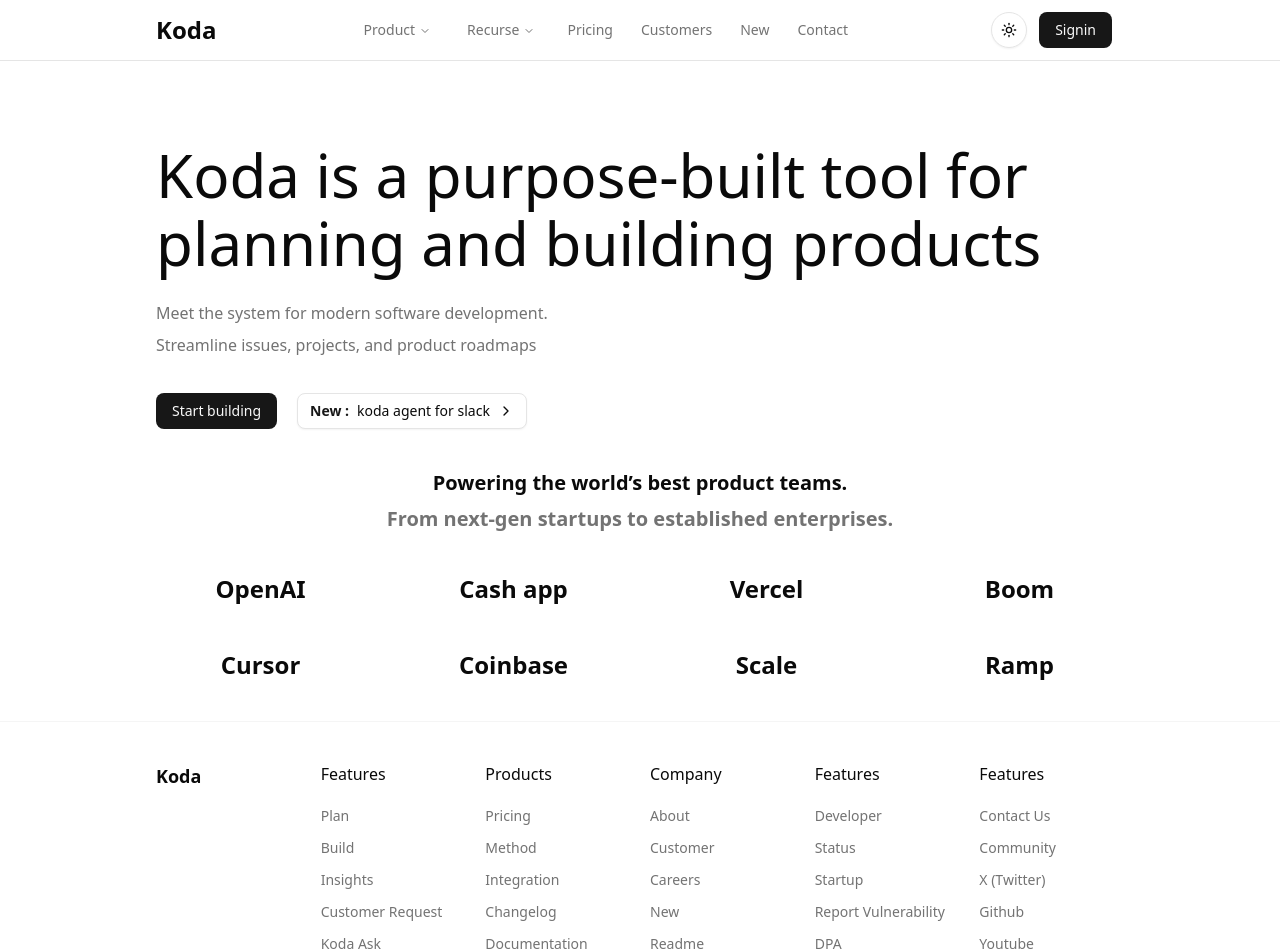
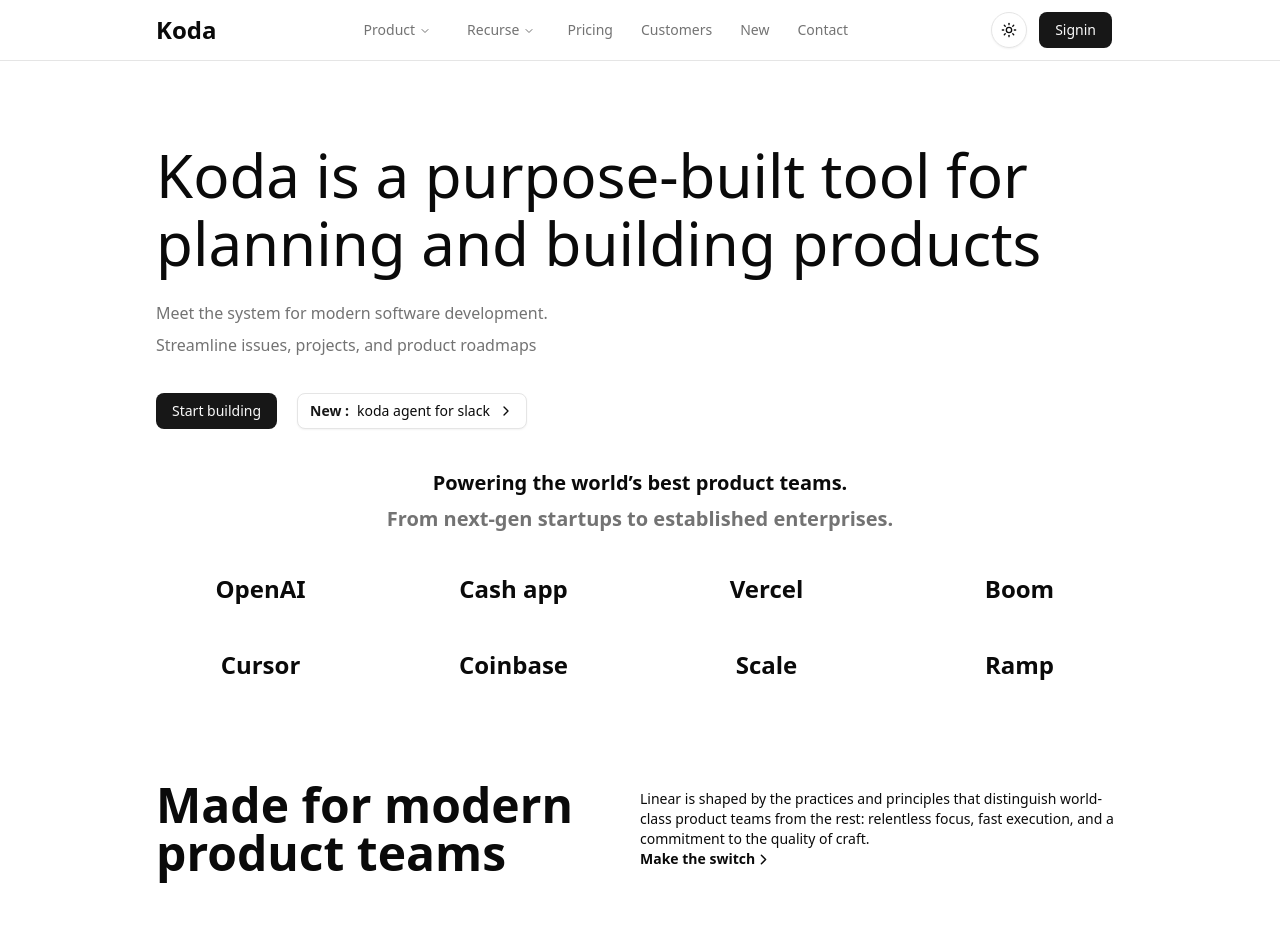
Before and after one commit to rashedulraha/koda, a Next.js app: page / in a window 1280 px wide. Shown: the top 952 px of the page. Built offline with nearby package versions, Linux system fonts and the light colour scheme.

Commit message:
addad udpate product header

```diff
--- a/src/app/(authentication)/layout.tsx
+++ b/src/app/(authentication)/layout.tsx
@@ -1,4 +1,8 @@
 // app/(authentication)/layout.tsx
+import Container from "@/components/Responsive/Container";
+import { ArrowLeft } from "lucide-react";
+import Link from "next/link";
+
 import React from "react";
 
 export default function AuthLayout({
@@ -8,8 +12,19 @@
 }) {
   return (
     <div className="auth-wrapper flex flex-col min-h-screen">
-      <header className="p-4 text-center border-b backdrop-blur-3xl">
-        Authentication Portal
+      <header className="relative p-4  border-b backdrop-blur-3xl ">
+        <Container>
+          <div className="flex items-center">
+            <div className="absolute">
+              <Link href={"/"} className="flex items-end gap-1">
+                <ArrowLeft /> <h2>Home</h2>
+              </Link>
+            </div>
+            <div className="flex-1 text-center">
+              <h2>Authentication Portal</h2>
+            </div>
+          </div>
+        </Container>
       </header>
 
       <main className="flex-1 flex items-center justify-center">
--- a/src/app/(main)/_HomePage/HomePage.tsx
+++ b/src/app/(main)/_HomePage/HomePage.tsx
@@ -4,6 +4,7 @@
 import Link from "next/link";
 import Customer_Marquee from "./Shared/Customer_Marquee/Customer_Marquee";
 import { Customer_Data } from "./Shared/Customer_Data/Customer_data";
+import ModernProduct from "./Shared/ModernProduct/ModernProduct";
 
 const HomePage = () => {
   return (
@@ -70,6 +71,11 @@
             </div>
           </div>
         </div>
+
+        {/* third section  */}
+        <div>
+          <ModernProduct />
+        </div>
       </div>
     </Container>
   );
--- /dev/null
+++ b/src/app/(main)/_HomePage/Shared/ModernProduct/ModernProduct.tsx
@@ -0,0 +1,32 @@
+import { ChevronRight } from "lucide-react";
+import Link from "next/link";
+
+const ModernProduct = () => {
+  return (
+    <div className="my-15 md:my-20 lg:my-25">
+      <div>
+        <div className="flex items-center">
+          <h2 className="text-2xl sm:text-3xl md:text-4xl lg:text-5xl flex-1 font-bold ">
+            Made for modern product teams
+          </h2>
+          <p className="flex-1 text-sm font-normal">
+            Linear is shaped by the practices and principles that distinguish
+            world-class product teams from the rest: relentless focus, fast
+            execution, and a commitment to the quality of craft.
+            <Link href={"/make-the-switch"}>
+              <span className="flex items-center font-bold group w-fit">
+                Make the switch
+                <ChevronRight
+                  size={17}
+                  className="group-hover:translate-x-1 transition-normal duration-100 "
+                />
+              </span>
+            </Link>
+          </p>
+        </div>
+      </div>
+    </div>
+  );
+};
+
+export default ModernProduct;
```
